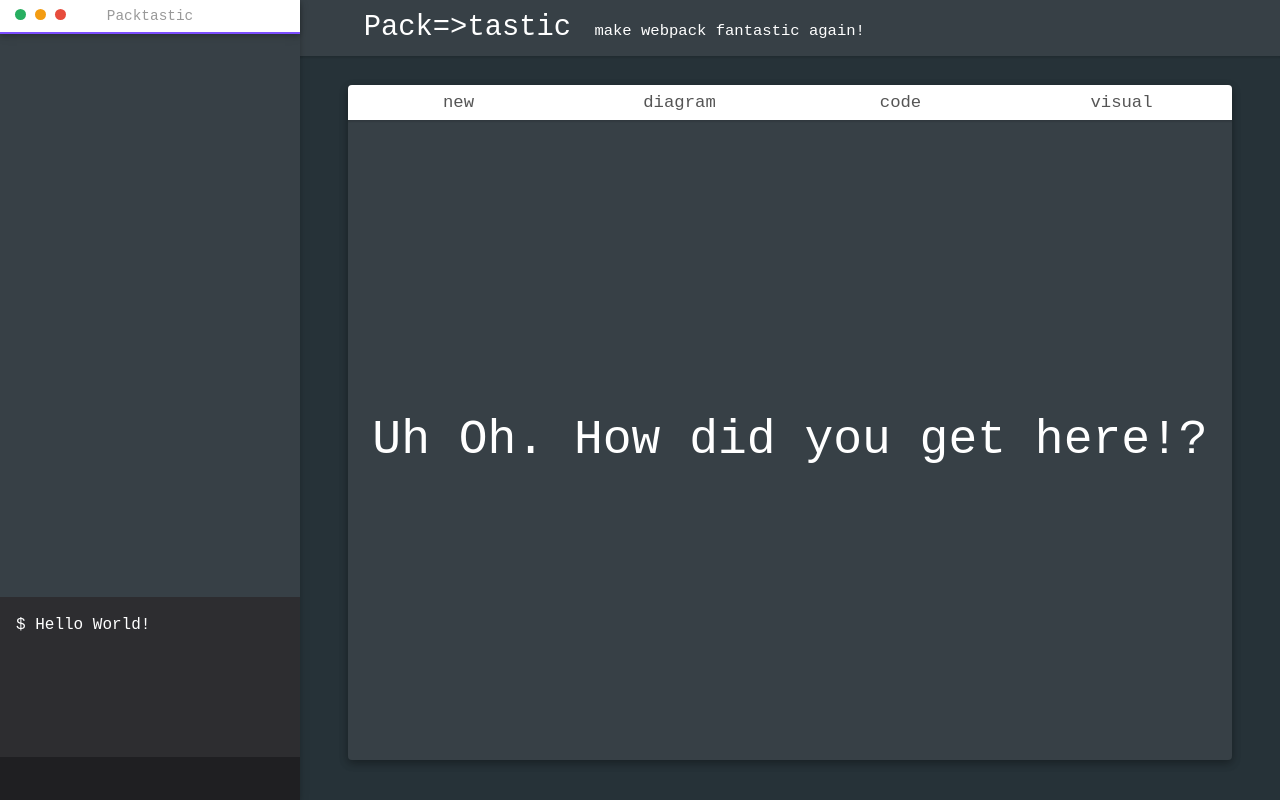
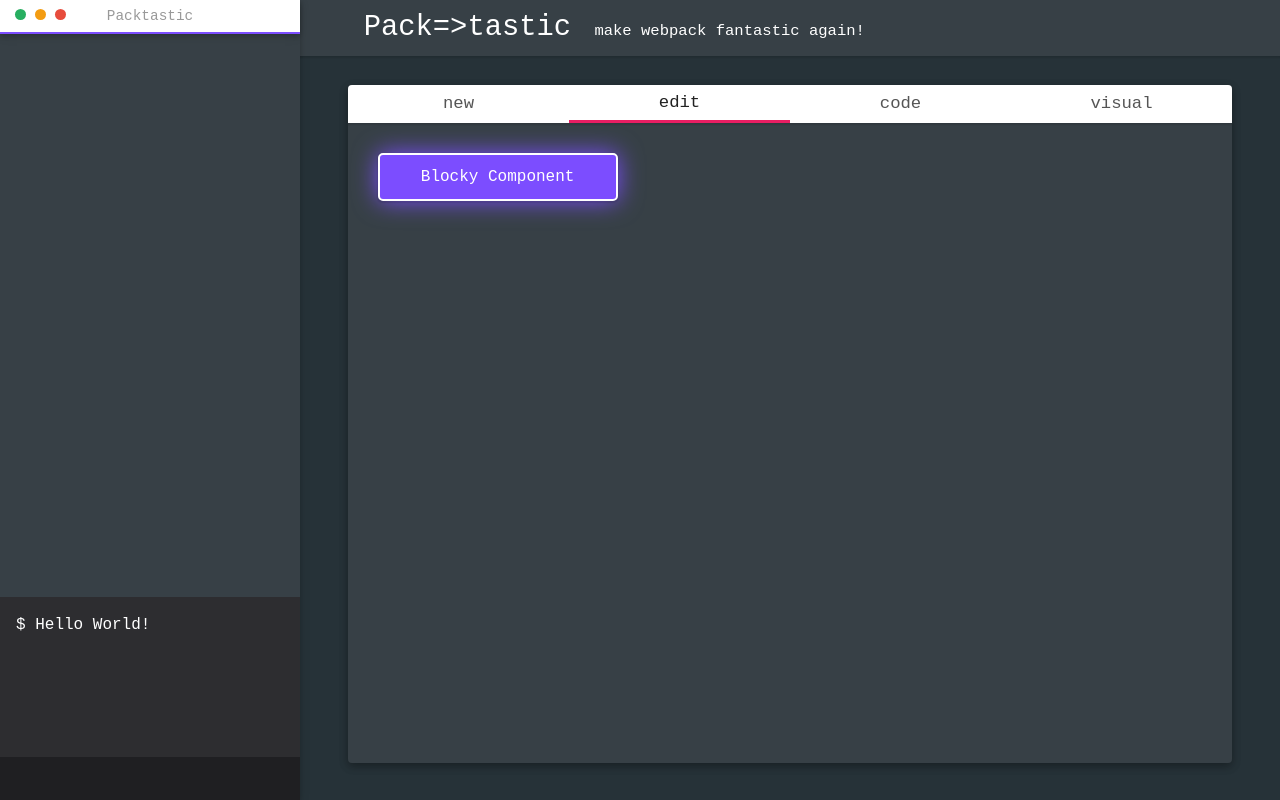
Before and after one commit to heypoom/pwahacks, a React app: page /edit in a window 1280 px wide. Built offline with nearby package versions, Linux system fonts and the light colour scheme; a web font is replaced by a local one.

Commit message:
:art: Minor Styling Updates

```diff
--- a/public/index.html
+++ b/public/index.html
@@ -47,6 +47,7 @@
         text-align: center;
         background: #7c4dff;
         min-height: 100vh;
+        padding: 1.5em;
       }
 
       .loader-mock-top {
--- a/src/components/Diagram/Diagram.sass
+++ b/src/components/Diagram/Diagram.sass
@@ -1,4 +1,5 @@
 .root
+  position: relative
   overflow: hidden
 
 .inner
--- a/src/components/Tabs/Tab.sass
+++ b/src/components/Tabs/Tab.sass
@@ -15,7 +15,6 @@
   padding: 0.45em 0
   font-size: 1.08em
   text-decoration: none
-  // border-bottom: 2px solid $primary
 
 .active
   color: #222
--- a/src/components/Tabs/index.js
+++ b/src/components/Tabs/index.js
@@ -5,7 +5,7 @@ import s from "./Tab.sass"
 
 const Tabs = () => (
   <div className={s.tabs}>
-    {["/new", "/diagram", "/code", "/visual"].map(route => (
+    {["/new", "/edit", "/code", "/visual"].map(route => (
       <NavLink to={route} key={route} className={s.tab} activeClassName={s.active}>
         {route.substring(1)}
       </NavLink>
--- a/src/components/Workspace/Workspace.sass
+++ b/src/components/Workspace/Workspace.sass
@@ -63,7 +63,7 @@ section.workspace
   touch-action: manipulation
 
   @media screen and (max-width: $breakpoint)
-    margin: 1.3em 1.5em
+    margin: 1.2em 1.1em
 
 .topbar
   display: flex
--- a/src/components/Workspace/index.js
+++ b/src/components/Workspace/index.js
@@ -6,6 +6,7 @@ import Tabs from "../Tabs"
 import Terminal from "../Terminal"
 
 import Create from "../Create"
+import Code from "../Code"
 import Diagram from "../Diagram"
 
 import s from "./Workspace.sass"
@@ -35,8 +36,9 @@ const Workspace = () => (
           <Switch>
             <Route exact path="/" render={() => <Redirect to="/new" />} />
             <Route path="/new" component={Create} />
-            <Route path="/diagram" component={Diagram} />
-            <Route path="/code" component={() => <div>Code</div>} />
+            <Route path="/edit" component={Diagram} />
+            <Route path="/code" component={Code} />
+            <Route path="/visual" component={() => <h1>Visualize</h1>} />
             <Route component={NotFound} />
           </Switch>
         </section>
```
